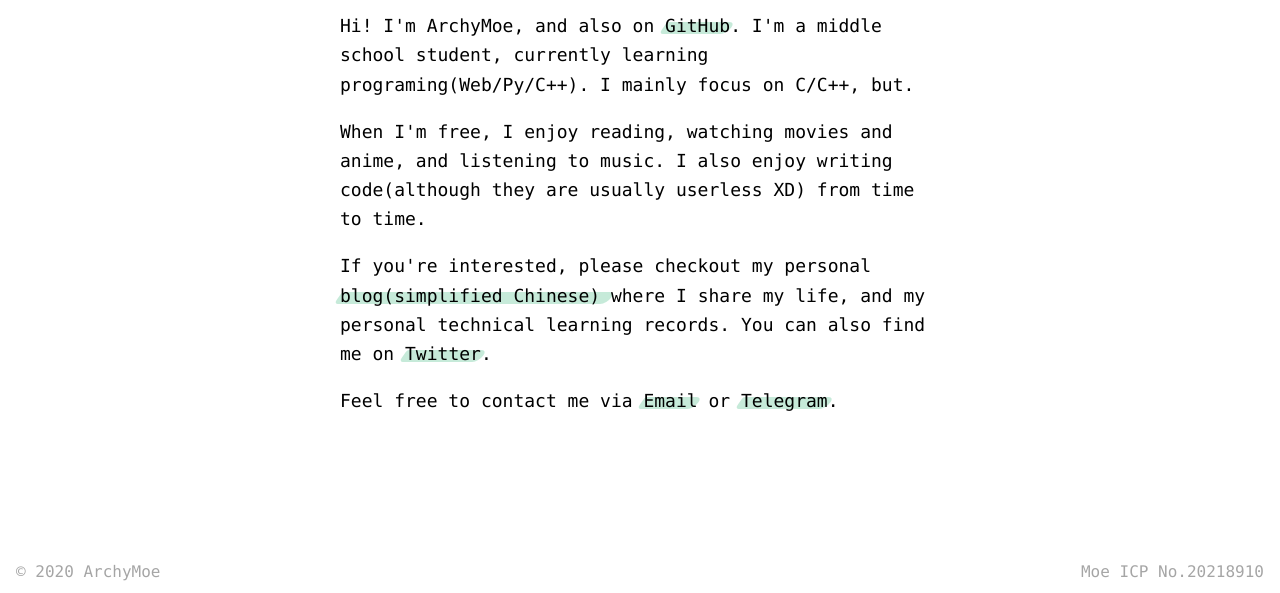
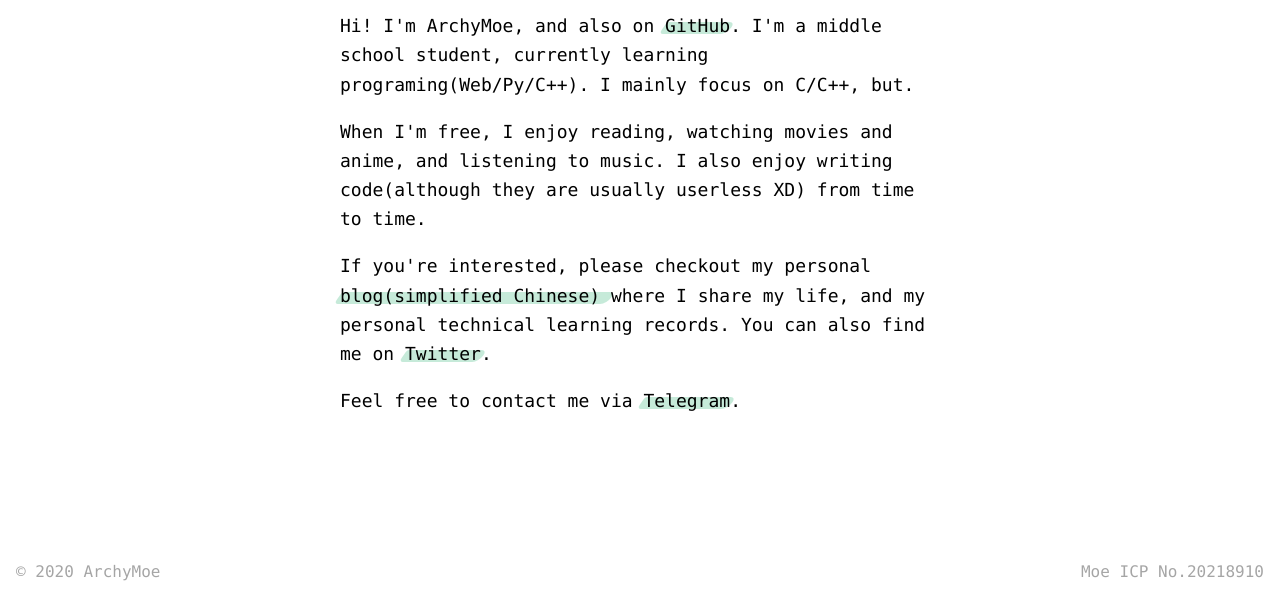
Before and after one commit to ArchyMoe/Second-Site, a plain HTML site: page index.html in a window 1280 px wide. Shown: the part 207-800 px from the top of the page. Drawn offline with Linux system fonts and the light colour scheme.

Commit message:
Update index.html

```diff
--- a/index.html
+++ b/index.html
@@ -38,7 +38,7 @@
                     You can also find me on <a href="https://twitter.com/AlanDecode" target="_blank" rel="noopener">Twitter</a>.
             </p>
 
-            <p>Feel free to contact me via <a href="mailto:admin@nekox.cn">Email</a> or <a href="https://t.me/nachonekoowo"
+            <p>Feel free to contact me via <a href="https://t.me/nachonekoowo"
                     target="_blank" rel="noopener">Telegram</a>.</p>
         </div>
     </main>
```
